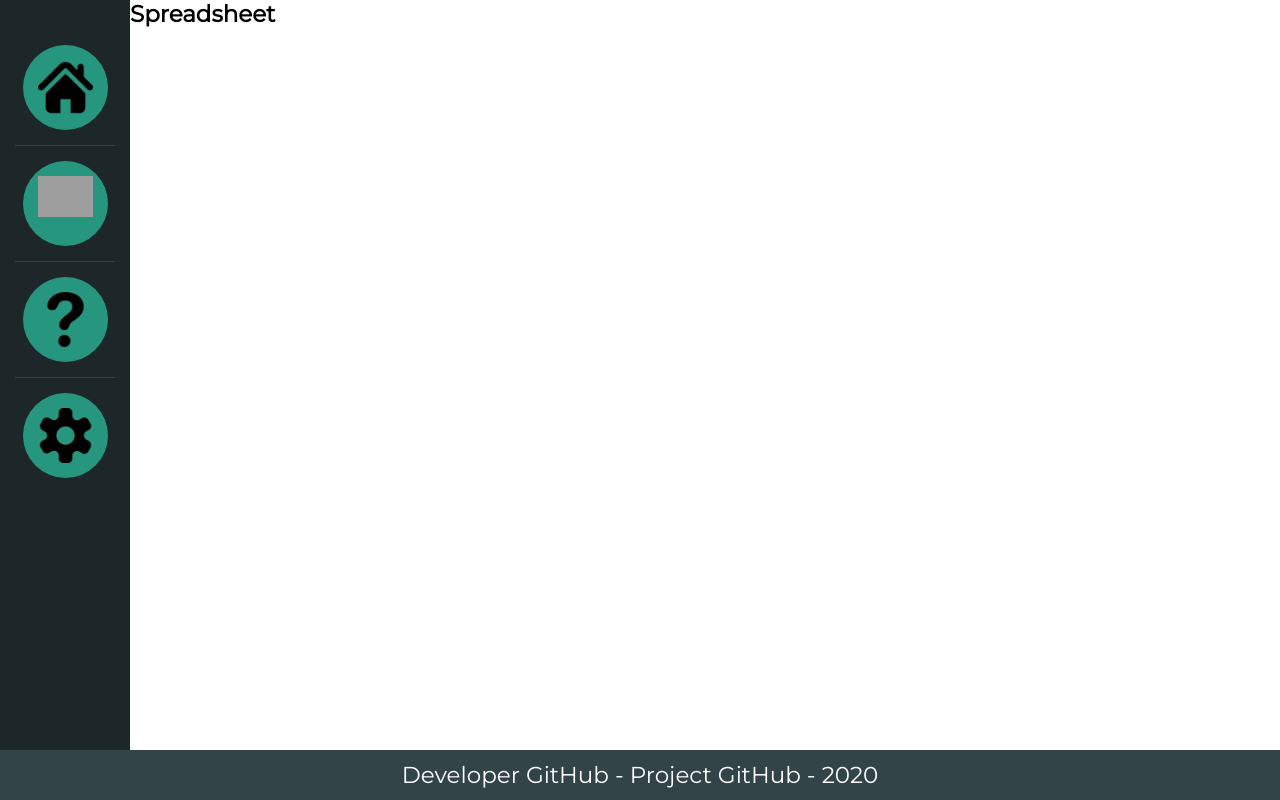
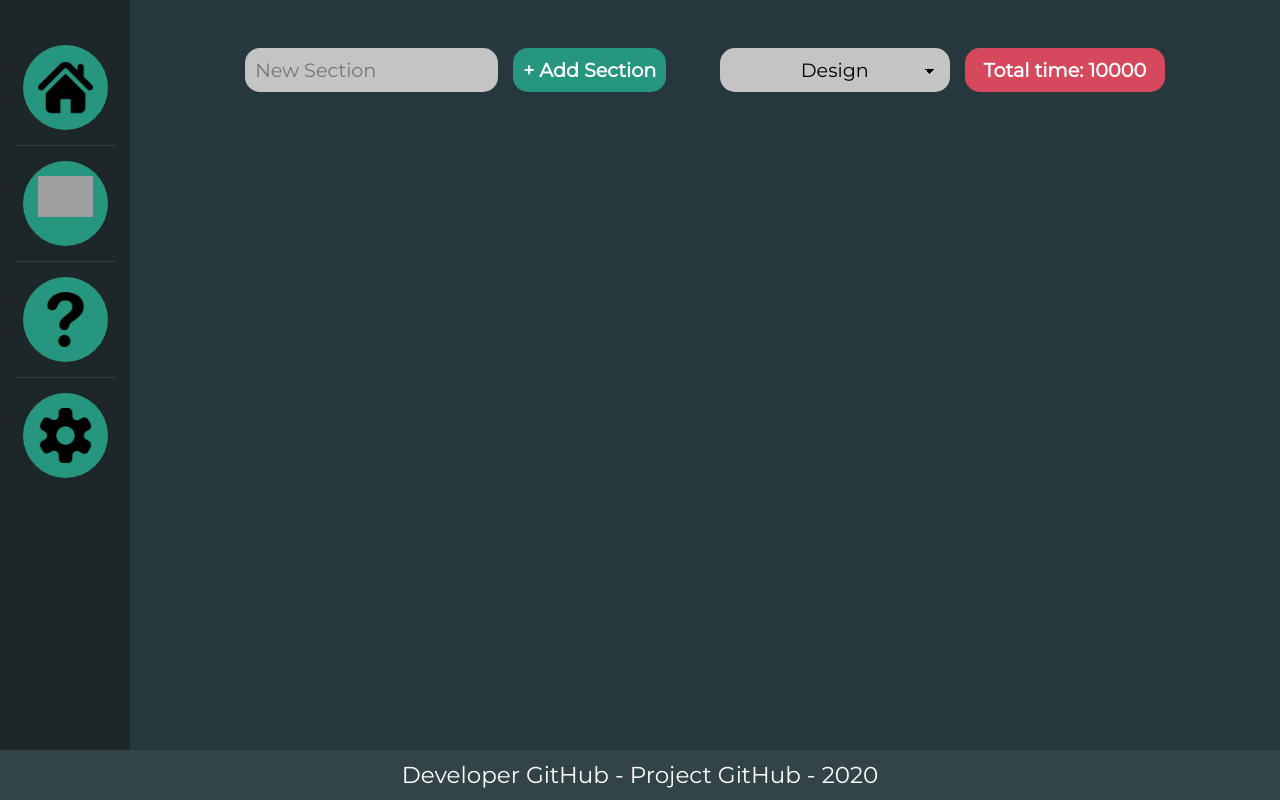
Before and after one commit to joaomoschetta/personal-extra-utilities, a Vue app: page /spreadsheet in a window 1280 px wide. Built offline with nearby package versions, Linux system fonts and the light colour scheme; grey boxes are pictures that could not be loaded.

Commit message:
Spreadsheet page structure.

```diff
--- a/src/components/home/MainContent.vue
+++ b/src/components/home/MainContent.vue
@@ -38,12 +38,12 @@ export default {
 }
 </script>
 
-<style lang="scss">
+<style scoped lang="scss">
   @import "@/scss/_variables";
 
   main {
     background: $background-color;
-    padding: 2.5rem 8rem;
+    padding: 2.5rem 6rem;
 
     display: grid;
     grid-template-areas:
--- /dev/null
+++ b/src/components/spreadsheets/AddSection.vue
@@ -0,0 +1,35 @@
+<template>
+  <div class="add-section">
+    <input type="text" placeholder="New Section">
+    <button>+ Add Section</button>
+  </div>
+</template>
+
+<style lang="scss">
+  @import "@/scss/_variables.scss";
+
+  .add-section {
+    & > * {
+      font-size: 1rem;
+
+      padding: 10px;
+      background: $gray-color;
+      border-radius: 15px;
+
+      outline: none;
+    }
+
+    button {
+      margin-left: 15px;
+      background: $primary-color;
+
+      color: white;
+      font-weight: 700;
+      cursor: pointer;
+
+      &:hover {
+        background: $primary-dark-color;
+      }
+    }
+  }
+</style>
--- a/src/components/spreadsheets/MainContent.vue
+++ b/src/components/spreadsheets/MainContent.vue
@@ -1,5 +1,39 @@
 <template>
-  <div>
-    <h1>Spreadsheet</h1>
-  </div>
+  <main id="main">
+    <div class="top-line">
+      <AddSection />
+      <TotalTime />
+    </div>
+
+    <Table />
+  </main>
 </template>
+
+<script>
+import AddSection from "./AddSection";
+import TotalTime from "./TotalTime";
+import Table from "./Table";
+
+export default {
+  components: {
+    AddSection,
+    TotalTime,
+    Table
+  }
+}
+</script>
+
+<style lang="scss">
+  @import "@/scss/_variables";
+
+  #main {
+    background: $background-color;
+    padding: 2.5rem 6rem;
+    font-size: 1rem;
+
+    .top-line {
+      display: flex;
+      justify-content: space-between;
+    }
+  }
+</style>
--- /dev/null
+++ b/src/components/spreadsheets/Table.vue
@@ -0,0 +1,13 @@
+<template>
+  <div class="table">
+
+  </div>
+</template>
+
+<style lang="scss">
+  @import "@/scss/_variables.scss";
+
+  .table {
+
+  }
+</style>
--- /dev/null
+++ b/src/components/spreadsheets/TotalTime.vue
@@ -0,0 +1,56 @@
+<template>
+  <div class="total-time">
+    <select>
+      <option value="0">Design</option>
+    </select>
+    <p>Total time: {{ time }}</p>
+  </div>
+</template>
+
+<script>
+export default {
+  data: function() {
+    return {
+      time: 10000
+    }
+  },
+}
+</script>
+
+<style lang="scss">
+  @import "@/scss/_variables.scss";
+
+  .total-time {
+    display: flex;
+
+    & > * {
+      font-size: 1rem;
+
+      padding: 10px;
+      background: $gray-color;
+      border-radius: 15px;
+    }
+
+    select {
+      width: 230px;
+
+      //align text to center
+      text-align: center;
+      text-align-last: center;
+      -moz-text-align-last: center;
+
+      //re-style arrow of select dropdown
+      @import "@/scss/_selectArrow.scss";
+    }
+
+    p {
+      background: $secondary-light-color;
+      margin-left: 15px;
+      width: 200px;
+
+      text-align: center;
+      font-weight: 700;
+      color: white;
+    }
+  }
+</style>
```
